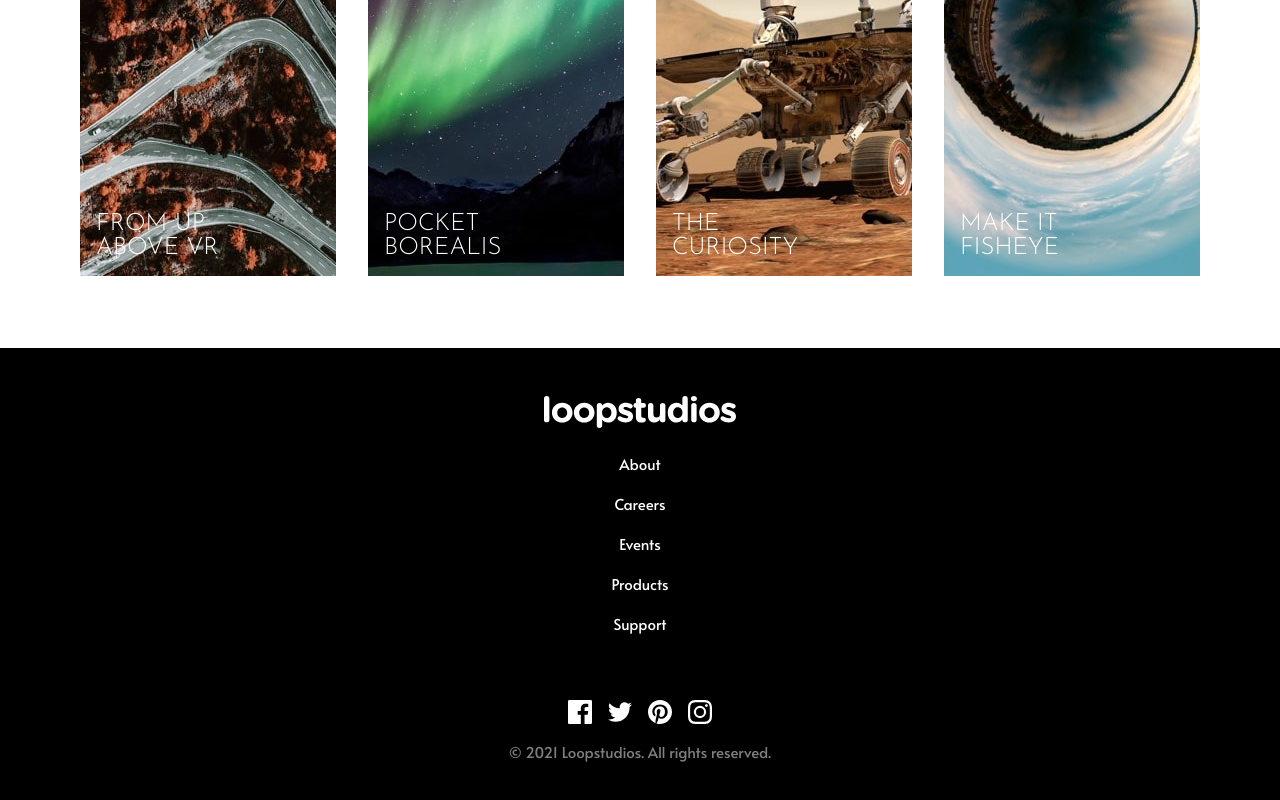
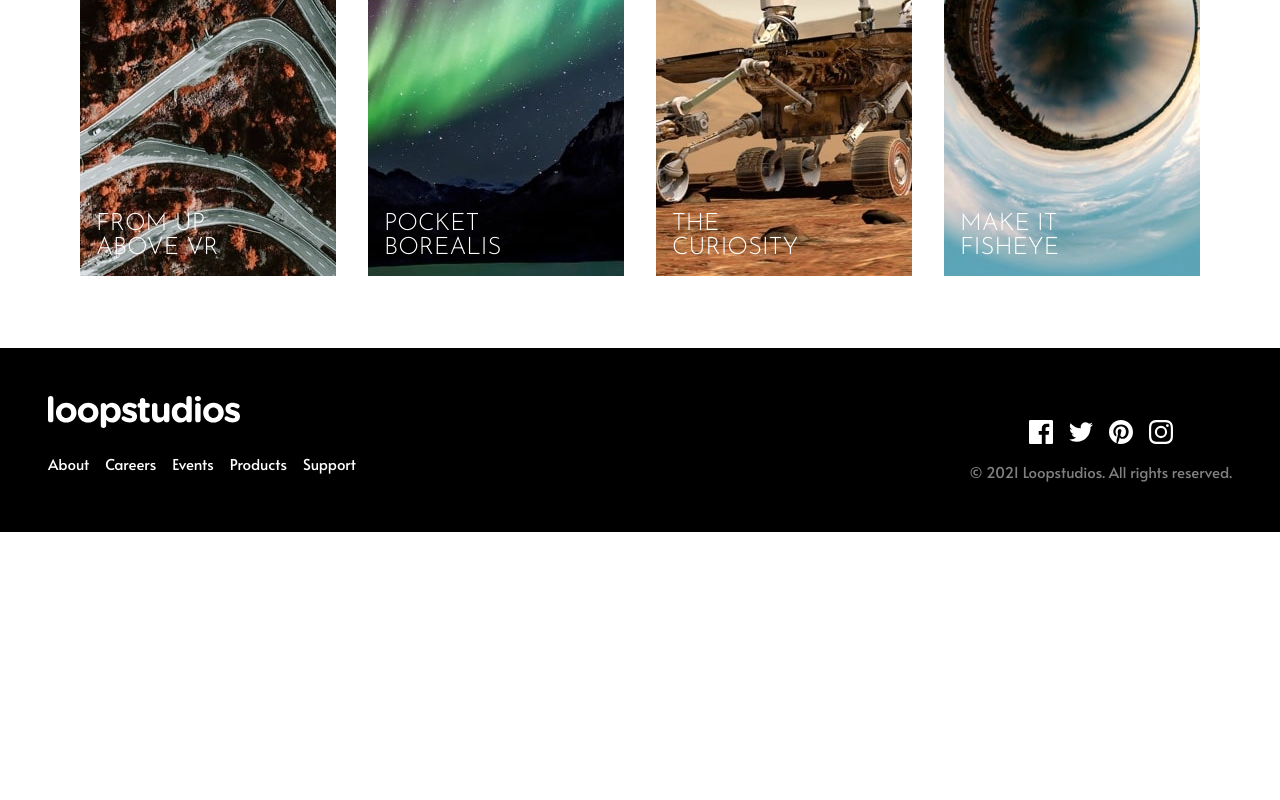
Before and after one commit to Rgit915/loopstudios-landing-page, a React (Vite) app: page / in a window 1280 px wide. Shown: the part 2079-2879 px from the top of the page. After the commit the page ends 2611 px from the top, so only its background shows below. Built offline with nearby package versions, Linux system fonts and the light colour scheme.

Commit message:
Add footer styles and hover effects

```diff
--- a/src/index.css
+++ b/src/index.css
@@ -71,11 +71,14 @@
     @apply relative inline-block my-12 px-12 py-4 uppercase font-alata font-normal text-sm leading-3.5 tracking-[5px] text-black border-2 border-primary-dark-gray hover:text-white hover:bg-black ;
   }
   footer{
-    @apply bg-black text-white flex flex-col gap-8 items-center justify-center text-center p-12;
+    @apply bg-black text-white flex flex-col gap-8 items-center justify-center text-center p-12 md:flex-row md:justify-between;
 
   }
+  footer > div:first-child {
+    @apply md:flex md:flex-col md:items-start
+  }
   footer ul {
-    @apply list-none mt-4;
+    @apply list-none mt-4 md:flex md:gap-4;
     li {
       @apply font-alata font-normal text-[15px] leading-6 text-white py-2;
     }
@@ -86,5 +89,20 @@
   footer p{
     @apply font-alata font-normal text-[15px] leading-6 text-white opacity-50;
   }
-
+  footer a{
+    @apply relative;
+  }
+  footer a::after {
+    content: "";
+    @apply absolute bottom-[-8px] h-[2px] bg-white transition-all duration-300;
+    left: 50%;
+    width: 0;
+    transform: translateX(-50%);
+  }
+  footer a:hover::after {
+    @apply w-[50%];
+  }
+  .social-icons a:hover::after {
+    @apply w-full;
+  }
 }
```
